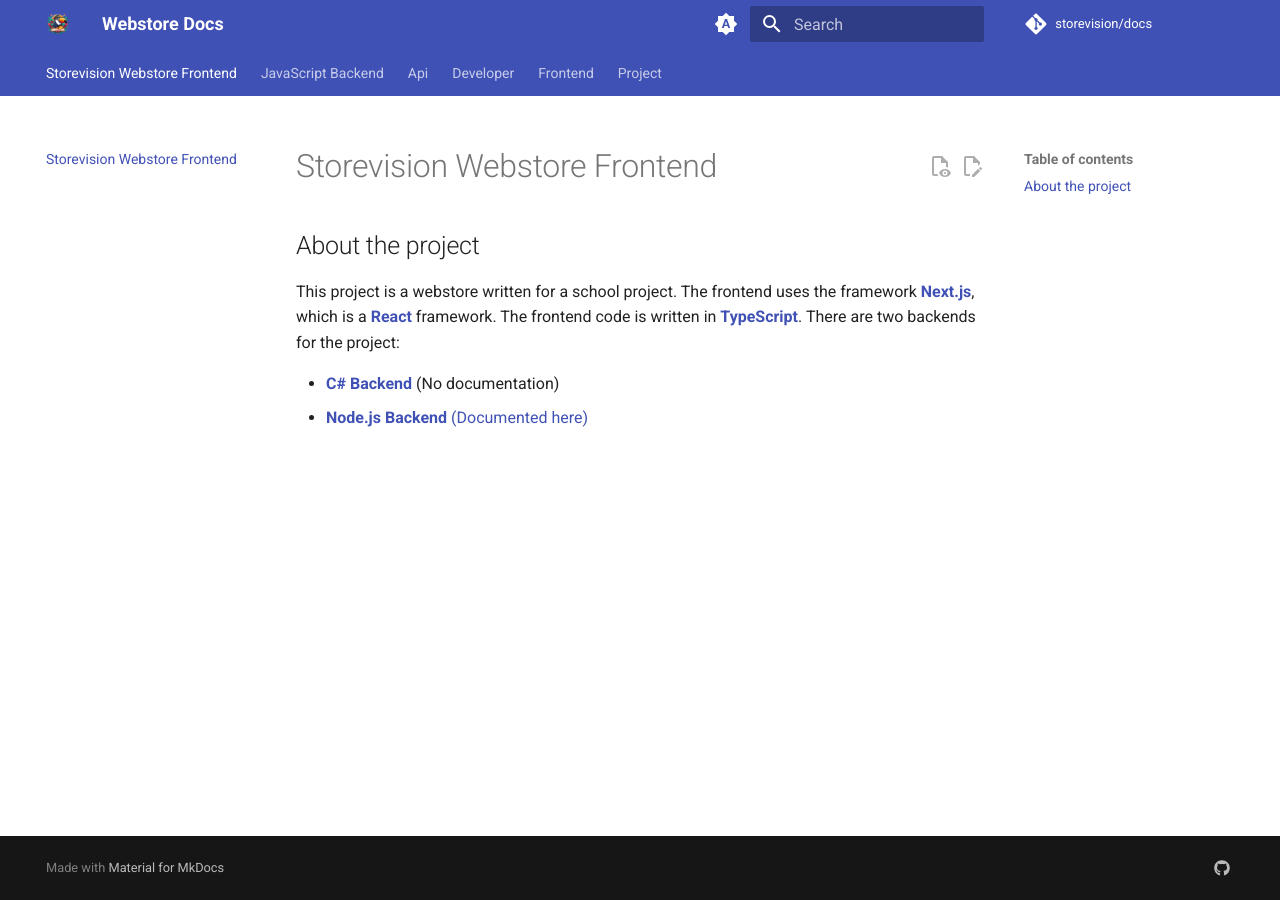
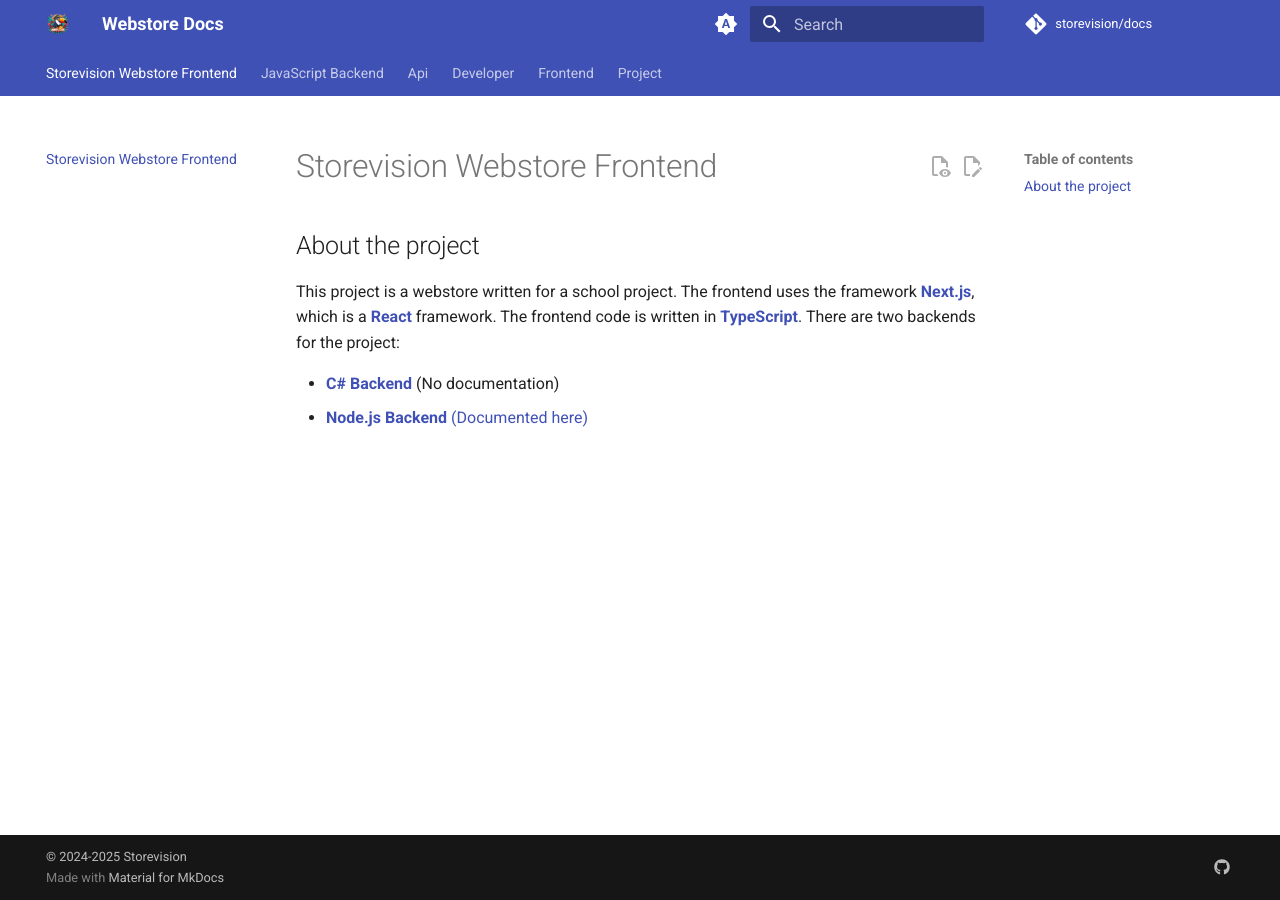
Before and after one commit to storevision/docs, an MkDocs documentation site: the page built from docs/index.md, in a window 1280 px wide. Built offline with MkDocs 1.6.1 and Material for MkDocs 9.7.7, drawn with Linux system fonts in a browser that asks for light colours; comment, search, counter and statistics services are not loaded.

```diff
--- a/mkdocs.yml
+++ b/mkdocs.yml
@@ -4,6 +4,8 @@ repo_url: https://github.com/storevision/docs
 repo_name: storevision/docs
 site_url: https://storevision.github.io/docs/
 edit_uri: edit/main/docs/
+copyright: |
+  &copy; 2024-2025 Storevision
 
 extra:
   social:
```
